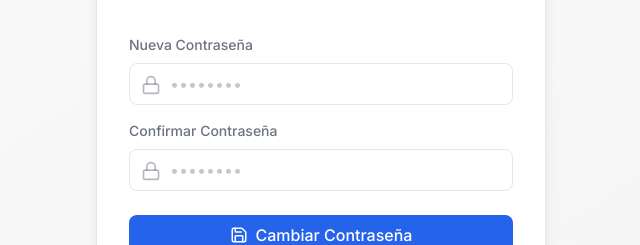
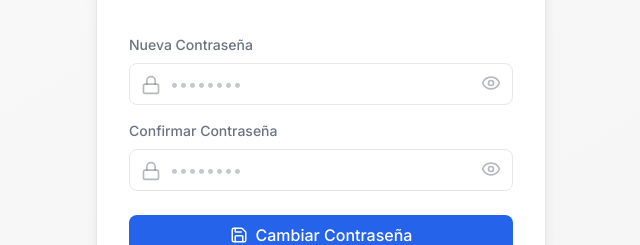
Before and after one commit to mauricioPacheco894/portfolio-pwa, a Next.js app: page /update-password in a window 1280 px wide. Shown: the part 317-562 px from the top of the page, without its empty margins (319-959 px from the left). Built offline with nearby package versions, Linux system fonts and the light colour scheme; no server answers.

Commit message:
feat: add password visibility toggle

```diff
--- a/src/app/login/page.tsx
+++ b/src/app/login/page.tsx
@@ -7,7 +7,7 @@
  * Uses Supabase Auth for identity management.
  */
 
-import { Lock, LogIn, Mail, UserPlus } from 'lucide-react';
+import { Eye, EyeOff, Lock, LogIn, Mail, UserPlus } from 'lucide-react';
 import { useRouter } from 'next/navigation';
 import { useState } from 'react';
 
@@ -20,6 +20,7 @@
   const [loading, setLoading] = useState(false);
   const [error, setError] = useState('');
   const [isSignUp, setIsSignUp] = useState(false);
+  const [showPassword, setShowPassword] = useState(false);
 
   /**
    * Handles both sign-in and sign-up based on the current state.
@@ -116,13 +117,21 @@
                   size={20}
                 />
                 <input
-                  type="password"
+                  type={showPassword ? 'text' : 'password'}
                   value={password}
                   onChange={(e) => setPassword(e.target.value)}
                   placeholder="••••••••"
                   required
-                  className="w-full rounded-lg border border-border bg-background pl-10 pr-4 py-2 text-foreground placeholder-muted-foreground/40 transition-colors focus:border-primary focus:outline-none focus:ring-2 focus:ring-primary/20"
+                  className="w-full rounded-lg border border-border bg-background pl-10 pr-10 py-2 text-foreground placeholder-muted-foreground/40 transition-colors focus:border-primary focus:outline-none focus:ring-2 focus:ring-primary/20"
                 />
+                <button
+                  type="button"
+                  onClick={() => setShowPassword(!showPassword)}
+                  className="absolute right-3 top-[10px] text-muted-foreground/50 hover:text-foreground transition-colors focus:outline-none"
+                  aria-label={showPassword ? "Ocultar contraseña" : "Mostrar contraseña"}
+                >
+                  {showPassword ? <EyeOff size={20} /> : <Eye size={20} />}
+                </button>
               </div>
             </div>
 
--- a/src/app/update-password/page.tsx
+++ b/src/app/update-password/page.tsx
@@ -1,6 +1,6 @@
 'use client';
 
-import { Lock, Save } from 'lucide-react';
+import { Eye, EyeOff, Lock, Save } from 'lucide-react';
 import { useRouter } from 'next/navigation';
 import { useState } from 'react';
 
@@ -13,6 +13,8 @@
   const [loading, setLoading] = useState(false);
   const [error, setError] = useState('');
   const [success, setSuccess] = useState(false);
+  const [showPassword, setShowPassword] = useState(false);
+  const [showConfirmPassword, setShowConfirmPassword] = useState(false);
 
   const handleUpdatePassword = async (e: React.FormEvent) => {
     e.preventDefault();
@@ -84,13 +86,21 @@
                     size={20}
                   />
                   <input
-                    type="password"
+                    type={showPassword ? 'text' : 'password'}
                     value={password}
                     onChange={(e) => setPassword(e.target.value)}
                     placeholder="••••••••"
                     required
-                    className="w-full rounded-lg border border-border bg-background pl-10 pr-4 py-2 text-foreground placeholder-muted-foreground/40 transition-colors focus:border-primary focus:outline-none focus:ring-2 focus:ring-primary/20"
+                    className="w-full rounded-lg border border-border bg-background pl-10 pr-10 py-2 text-foreground placeholder-muted-foreground/40 transition-colors focus:border-primary focus:outline-none focus:ring-2 focus:ring-primary/20"
                   />
+                  <button
+                    type="button"
+                    onClick={() => setShowPassword(!showPassword)}
+                    className="absolute right-3 top-[10px] text-muted-foreground/50 hover:text-foreground transition-colors focus:outline-none"
+                    aria-label={showPassword ? "Ocultar contraseña" : "Mostrar contraseña"}
+                  >
+                    {showPassword ? <EyeOff size={20} /> : <Eye size={20} />}
+                  </button>
                 </div>
               </div>
 
@@ -104,13 +114,21 @@
                     size={20}
                   />
                   <input
-                    type="password"
+                    type={showConfirmPassword ? 'text' : 'password'}
                     value={confirmPassword}
                     onChange={(e) => setConfirmPassword(e.target.value)}
                     placeholder="••••••••"
                     required
-                    className="w-full rounded-lg border border-border bg-background pl-10 pr-4 py-2 text-foreground placeholder-muted-foreground/40 transition-colors focus:border-primary focus:outline-none focus:ring-2 focus:ring-primary/20"
+                    className="w-full rounded-lg border border-border bg-background pl-10 pr-10 py-2 text-foreground placeholder-muted-foreground/40 transition-colors focus:border-primary focus:outline-none focus:ring-2 focus:ring-primary/20"
                   />
+                  <button
+                    type="button"
+                    onClick={() => setShowConfirmPassword(!showConfirmPassword)}
+                    className="absolute right-3 top-[10px] text-muted-foreground/50 hover:text-foreground transition-colors focus:outline-none"
+                    aria-label={showConfirmPassword ? "Ocultar contraseña" : "Mostrar contraseña"}
+                  >
+                    {showConfirmPassword ? <EyeOff size={20} /> : <Eye size={20} />}
+                  </button>
                 </div>
               </div>
 
```
